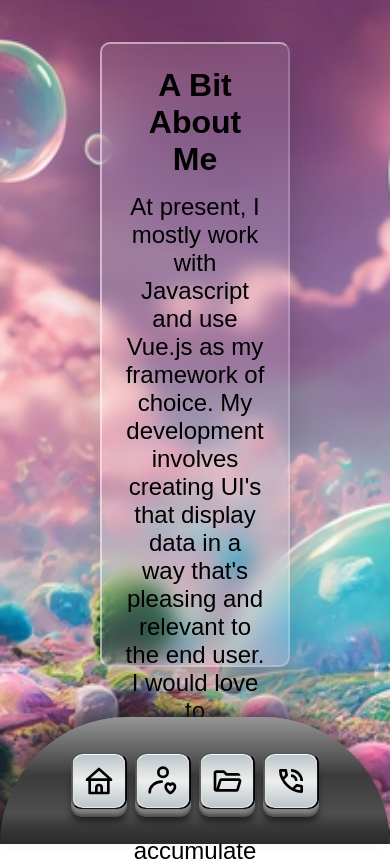
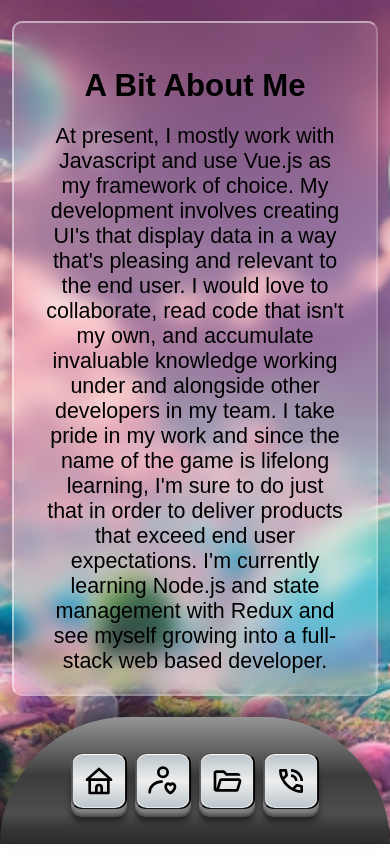
Before and after one commit to Liv4-code/planet-portfolio-site, a React (Create React App) app: page / in a window 390 px wide. Shown: the top 861 px of the page. Built offline with nearby package versions, Linux system fonts and the light colour scheme; a web font is replaced by a local one.

Commit message:
Made About page responsive

```diff
--- a/src/About.scss
+++ b/src/About.scss
@@ -1,3 +1,8 @@
+$breakpoint-tablet: 768px;
+$breakpoint-cellphone: 600px;
+$breakpoint-sml-cellphone: 500px;
+$breakpoint-xsml-cellphone: 400px;
+
 .container {
     background: url("./assets/bubbleland.webp");
     background-size: cover;
@@ -8,12 +13,16 @@
 .glass-card {
     margin: auto;
     position: absolute;
+    display: flex;
+    justify-content: space-around;
+    align-items: center;
+    flex-direction: column;
     left: 0;
     right: 0;
     top: 0;
-    bottom: 16%;
+    bottom: 15%;
     padding: 5%;
-    width: 40%;
+    width: 600px;
     height: 70vh;
     padding: 15px;
     background: rgba(255, 255, 255, 0.1);
@@ -23,16 +32,61 @@
     border-right: 2px solid rgba(255, 255, 255, 0.2);
     border-bottom: 2px solid rgba(255, 255, 255, 0.2);
     backdrop-filter: blur(10px);
+
+    .glass-card__heading {
+        margin: 5%;
+        font-size: 40px;
+        text-align: center;
+    }
+
+    .glass-card__text {
+        padding: 0 5% 3% 5%;
+        font-size: 26px;
+        text-align: center;
+    }
 }
 
-.glass-card__heading {
-    margin: 5%;
-    font-size: 32px;
-    text-align: center;
+@media (max-width: $breakpoint-tablet) {
+    .glass-card {
+        width: 85%;
+    }
+
+    .glass-card__heading {
+        font-size: 8vw !important;
+    }
+
+    .glass-card__text {
+        padding: 5%;
+        font-size: 3.6vw !important;
+    }
 }
 
-.glass-card__text {
-    padding: 5%;
-    font-size: 24px;
-    text-align: center;
+@media (max-width: $breakpoint-cellphone) {
+    .glass-card {
+        height: 76vh;
+        justify-content: space-evenly;
+    }
+
+    .glass-card__heading {
+        padding-top: 4%;
+        height: 12%;
+    }
+
+    .glass-card__text {
+        padding: 0 5% 0 5%;
+        font-size: 4.5vw !important;
+        height: 85%;
+    }
 }
+
+@media (max-width: $breakpoint-sml-cellphone) {
+    .glass-card__text {
+        font-size: 5vw !important;
+    }
+}
+
+@media (max-width: $breakpoint-xsml-cellphone) {
+    .glass-card__text {
+        font-size: 5.5vw !important;
+    }
+}
```
